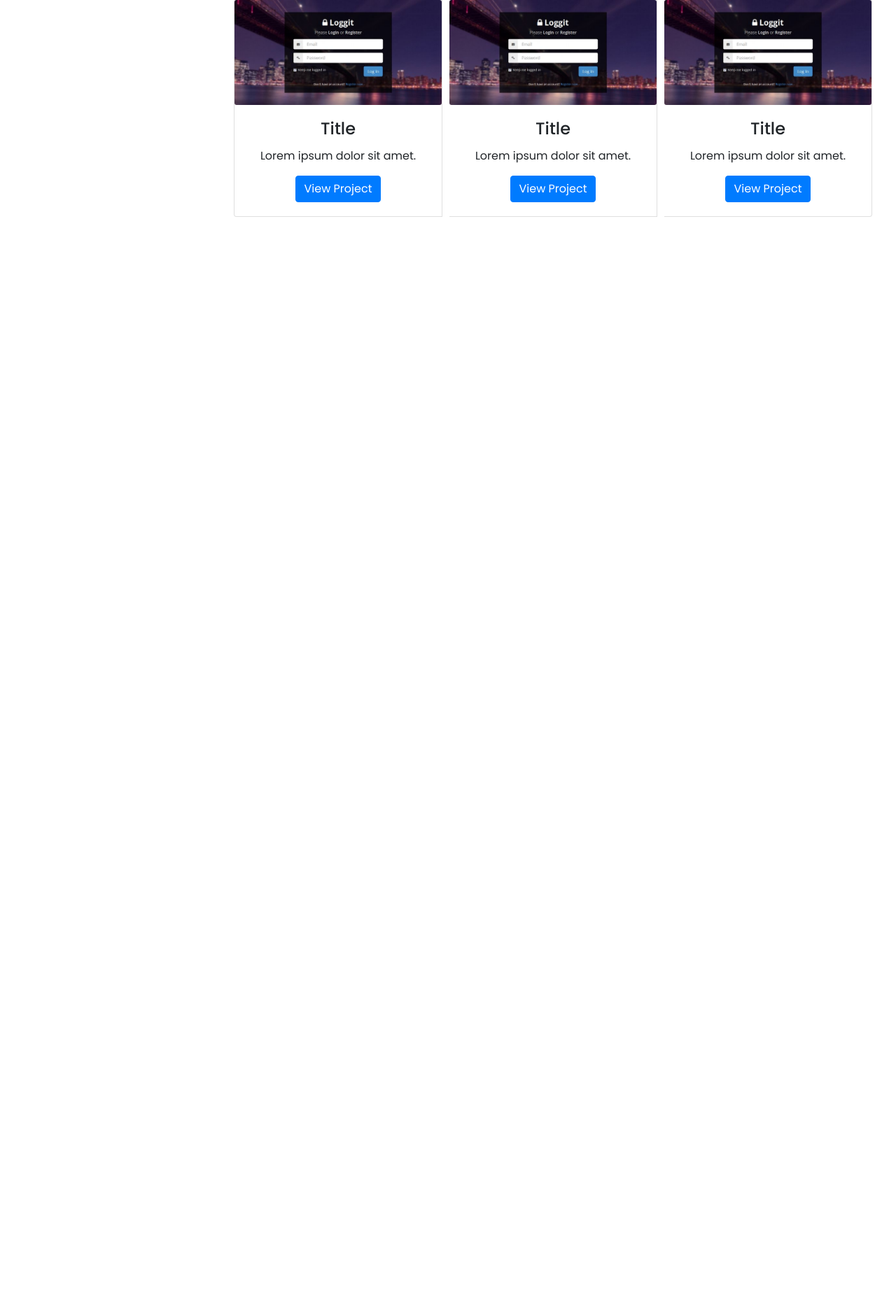
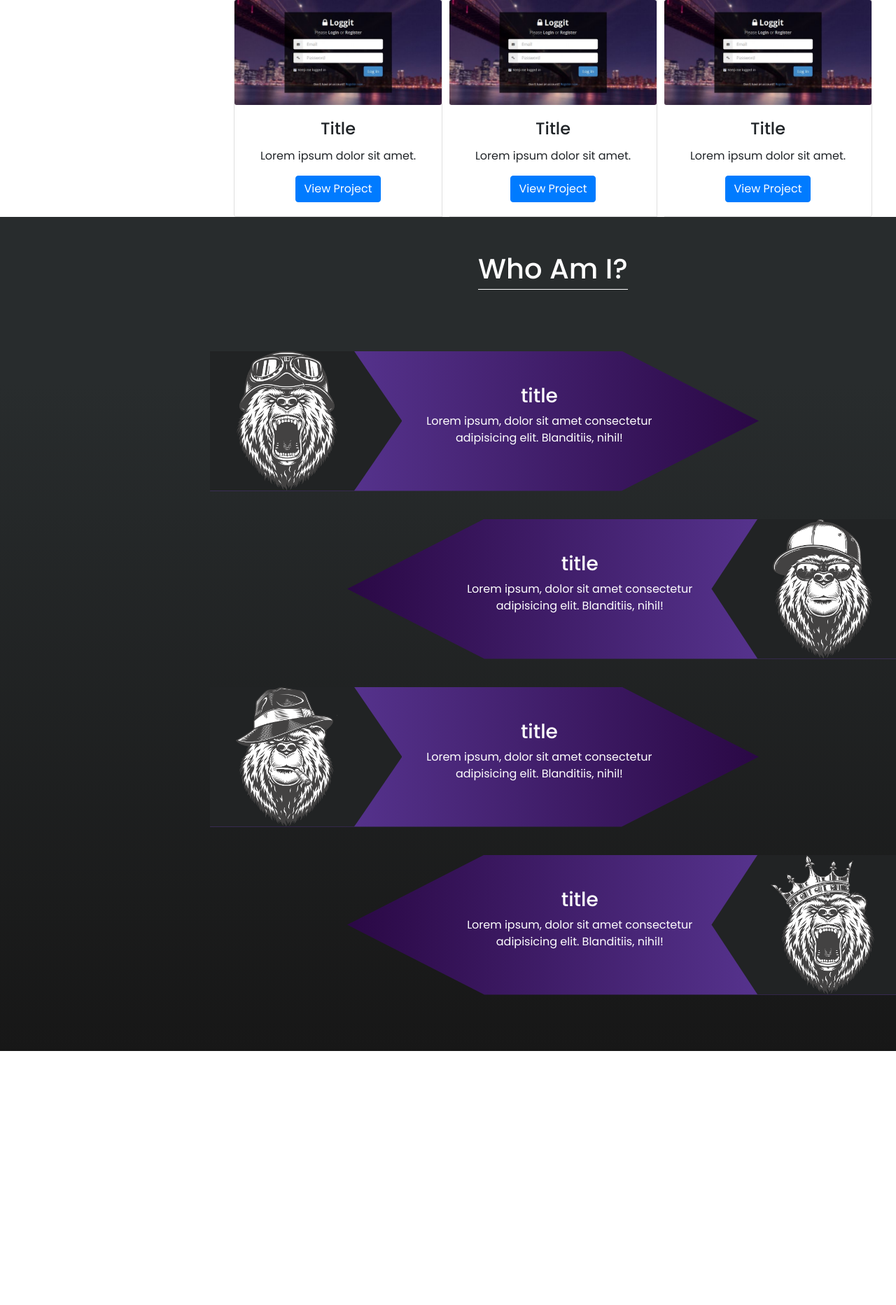
Before and after one commit to Wild-Hound/site, a PHP site: page / in a window 1280 px wide. Shown: the part 1264-3129 px from the top of the page at 70% size. Before the commit the page ends 1574 px from the top, so only its background shows below. Run offline with PHP 8.4, Linux system fonts and the light colour scheme.

Commit message:
who am i partlly completed

```diff
--- a/css/main.css
+++ b/css/main.css
@@ -16,9 +16,12 @@ body {
   height: 100vh;
 }
 
+.h-100 {
+  height: 100vh;
+}
+
 .sec {
   display: flex;
-  height: 100vh;
 }
 
 .gap {
@@ -68,3 +71,7 @@ body {
   margin-top: 20px;
   font-size: 1.3rem;
 }
+
+.navbar {
+  display: none !important;
+}
--- a/css/media querie/1000p.css
+++ b/css/media querie/1000p.css
@@ -19,4 +19,25 @@
   .card-group .card {
     margin: 30px 100px !important;
   }
+
+  .slice {
+    width: 100%;
+    height: 20vh;
+  }
+
+  .side-bar {
+    width: 200px;
+  }
+  .gap {
+    min-width: 200px;
+  }
+
+  .mail .e {
+    font-size: 0.8rem;
+    margin-top: 0.5rem;
+  }
+
+  .mail p {
+    font-size: 1rem;
+  }
 }
--- a/css/media querie/1400p.css
+++ b/css/media querie/1400p.css
@@ -19,4 +19,9 @@
   .work-section h1 {
     font-size: 2rem;
   }
+
+  .slice {
+    width: 80%;
+    margin-top: 40px;
+  }
 }
--- a/css/media querie/400p.css
+++ b/css/media querie/400p.css
@@ -32,4 +32,8 @@
   .card-group .card {
     margin: 30px 0 !important;
   }
+
+  .text-left-cus {
+    padding-left: 50px;
+  }
 }
--- a/css/media querie/600p.css
+++ b/css/media querie/600p.css
@@ -9,4 +9,16 @@
   .card-group .card {
     margin: 30px 60px !important;
   }
+
+  .slice .text-content h3 {
+    font-size: 1.5rem;
+  }
+
+  .slice .text-content p {
+    font-size: 0.8rem;
+  }
+
+  .navbar {
+    display: flex !important;
+  }
 }
--- a/css/media querie/800p.css
+++ b/css/media querie/800p.css
@@ -41,7 +41,6 @@
   }
 
   .navbar {
-    display: block;
     position: fixed;
     width: 100%;
   }
--- a/css/my-works.css
+++ b/css/my-works.css
@@ -1,10 +1,10 @@
-.work-section {
+.sec-sec {
   text-align: center;
   margin-top: 50px;
   width: 100%;
 }
 
-.work-section h1 {
+.heading-1 {
   display: inline-block;
   padding-bottom: 5px;
   border-bottom: 2px solid black;
--- /dev/null
+++ b/css/whoami.css
@@ -0,0 +1,73 @@
+.who-bg {
+  background-image: linear-gradient(to bottom, #282c2d 20%, #171717);
+}
+
+.slice-group {
+  margin: 80px 0;
+}
+
+.slice {
+  width: 60%;
+  height: 25vh;
+  clip-path: polygon(0% 0%, 75% 0%, 100% 50%, 75% 100%, 0% 100%);
+  background-image: linear-gradient(to right, #6441a5, #2a0845);
+}
+
+.gra-left {
+  background-image: linear-gradient(to left, #6441a5, #2a0845);
+}
+
+.head {
+  width: 35%;
+  height: 100%;
+  background-color: #212324;
+  clip-path: polygon(0% 0%, 75% 0%, 100% 50%, 75% 100%, 0% 100%);
+}
+
+.ava {
+  height: 100%;
+  width: 80%;
+  background-image: url("../images/bear-1.png");
+  background-size: contain;
+  background-repeat: no-repeat;
+  background-position: center;
+}
+
+.right {
+  margin-left: auto;
+}
+
+.clip-left {
+  clip-path: polygon(25% 0%, 100% 0%, 100% 100%, 25% 100%, 0% 50%);
+}
+
+.who-text {
+  color: white;
+  border-bottom: 1px solid white;
+}
+
+.img-2 {
+  background-image: url("../images/bear-2.png");
+}
+
+.img-3 {
+  background-image: url("../images/bear-3.png");
+}
+
+.img-4 {
+  background-image: url("../images/bear-4.png");
+}
+
+.text-content {
+  margin-top: auto;
+  margin-bottom: auto;
+  text-align: center;
+  color: white;
+  width: 50%;
+}
+
+.text-left-cus {
+  margin-left: auto;
+  padding-left: 144px;
+  box-sizing: content-box;
+}
--- a/index.html
+++ b/index.html
@@ -27,6 +27,7 @@
     <link rel="stylesheet" href="css/main.css" />
     <link rel="stylesheet" href="css/side-bar.css" />
     <link rel="stylesheet" href="css/my-works.css" />
+    <link rel="stylesheet" href="css/whoami.css" />
     <link rel="stylesheet" href="css/media querie/1400p.css" />
     <link rel="stylesheet" href="css/media querie/1200p.css" />
     <link rel="stylesheet" href="css/media querie/1000p.css" />
@@ -36,7 +37,10 @@
     <title>Rapid Dev</title>
   </head>
   <body>
-    <div class="navbar navbar-collapse-sm navbar-dark bg-dark d-flex">
+    <div
+      class="navbar navbar-collapse-sm navbar-dark bg-dark d-flex"
+      style="z-index: 1000"
+    >
       <a class="navbar-brand justify-content-end" href="#">Rapid Dev</a>
       <button
         class="navbar-toggler"
@@ -89,7 +93,7 @@
       </div>
     </div>
 
-    <div class="sec">
+    <div class="sec h-100">
       <div class="gap"></div>
 
       <div class="main-section">
@@ -116,8 +120,8 @@
 
     <div class="sec">
       <div class="gap"></div>
-      <div class="work-section">
-        <h1>Take A Look At Some Of My Work</h1>
+      <div class="work-section sec-sec">
+        <h1 class="heading-1">Take A Look At Some Of My Work</h1>
 
         <div class="card-group pl-4 pr-4 mt-4">
           <div class="card">
@@ -178,5 +182,71 @@
         </div>
       </div>
     </div>
+
+    <div class="sec who-bg">
+      <div class="gap"></div>
+      <div class="whoami-sec sec-sec">
+        <h1 class="heading-1 who-text">Who Am I?</h1>
+
+        <div class="slice-group">
+          <div class="slice d-flex">
+            <div class="head">
+              <div class="ava img-1"></div>
+            </div>
+            <div class="text-content">
+              <h3>title</h3>
+              <p>
+                Lorem ipsum, dolor sit amet consectetur adipisicing elit.
+                Blanditiis, nihil!
+              </p>
+            </div>
+          </div>
+
+          <div class="slice right clip-left gra-left d-flex">
+            <div class="text-content text-left-cus">
+              <h3>title</h3>
+              <p>
+                Lorem ipsum, dolor sit amet consectetur adipisicing elit.
+                Blanditiis, nihil!
+              </p>
+            </div>
+            <div class="head right clip-left">
+              <div class="ava right img-2"></div>
+            </div>
+          </div>
+
+          <div class="slice d-flex">
+            <div class="head">
+              <div class="ava img-3"></div>
+            </div>
+
+            <div class="text-content">
+              <h3>title</h3>
+              <p>
+                Lorem ipsum, dolor sit amet consectetur adipisicing elit.
+                Blanditiis, nihil!
+              </p>
+            </div>
+          </div>
+
+          <div class="slice right clip-left gra-left d-flex">
+            <div class="text-content text-left-cus">
+              <h3>title</h3>
+              <p>
+                Lorem ipsum, dolor sit amet consectetur adipisicing elit.
+                Blanditiis, nihil!
+              </p>
+            </div>
+            <div class="head right clip-left">
+              <div class="ava right img-4"></div>
+            </div>
+          </div>
+        </div>
+      </div>
+    </div>
+
+    <div class="sec h-100">
+      <div class="gap"></div>
+    </div>
   </body>
 </html>
```
Also changed, not shown: images/bear-1.png (added), images/bear-2.png (added), images/bear-3.png (added), images/bear-4.png (added).
